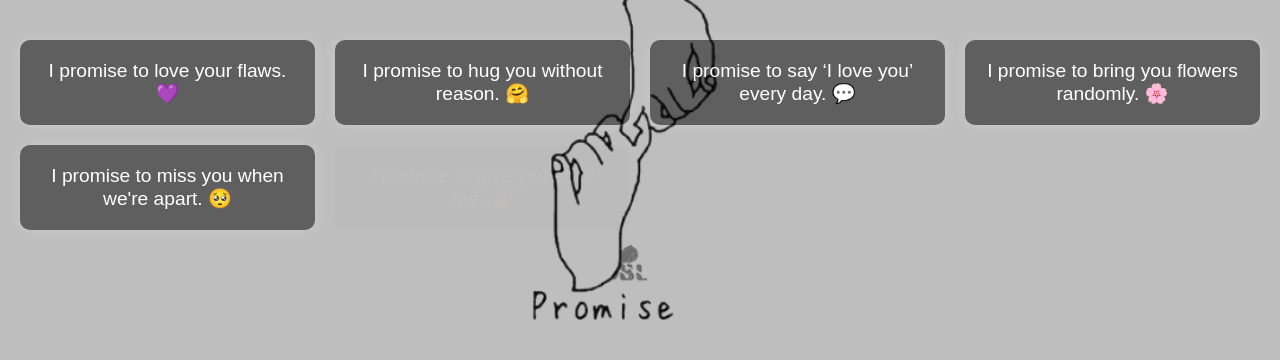
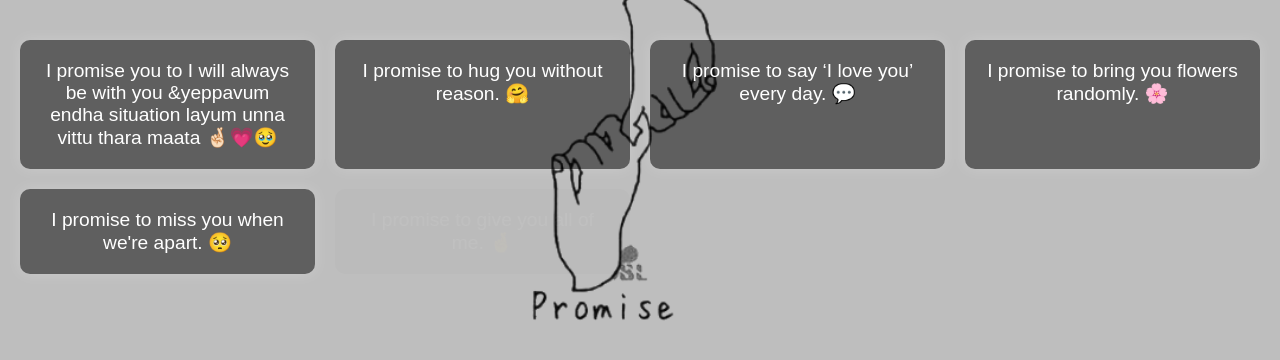
Before and after one commit to dhanuzh180/Partner-birthday, a plain HTML site: page final.html in a window 1280 px wide. Drawn offline with Linux system fonts and the light colour scheme.

Commit message:
Update final.html
Signed-off-by: dhanuzh180 <vjzaara@gmail.com>

```diff
--- a/final.html
+++ b/final.html
@@ -50,7 +50,7 @@
 </head>
 <body>  <!-- Promises Grid -->  <div id="promiseContainer" class="promise-grid"></div>  <!-- Final Message -->  <div id="final-message">HAPPIEST BIRTHDAY MY PONDATTII 💖</div>  <script>
     const promises = [
-      "I promise to love your flaws. 💜",
+      "I promise you to  I will always be with you &yeppavum endha situation layum unna vittu thara maata 🤞🏻💗🥹",
       "I promise to hug you without reason. 🤗",
       "I promise to say ‘I love you’ every day. 💬",
       "I promise to bring you flowers randomly. 🌸",
```
